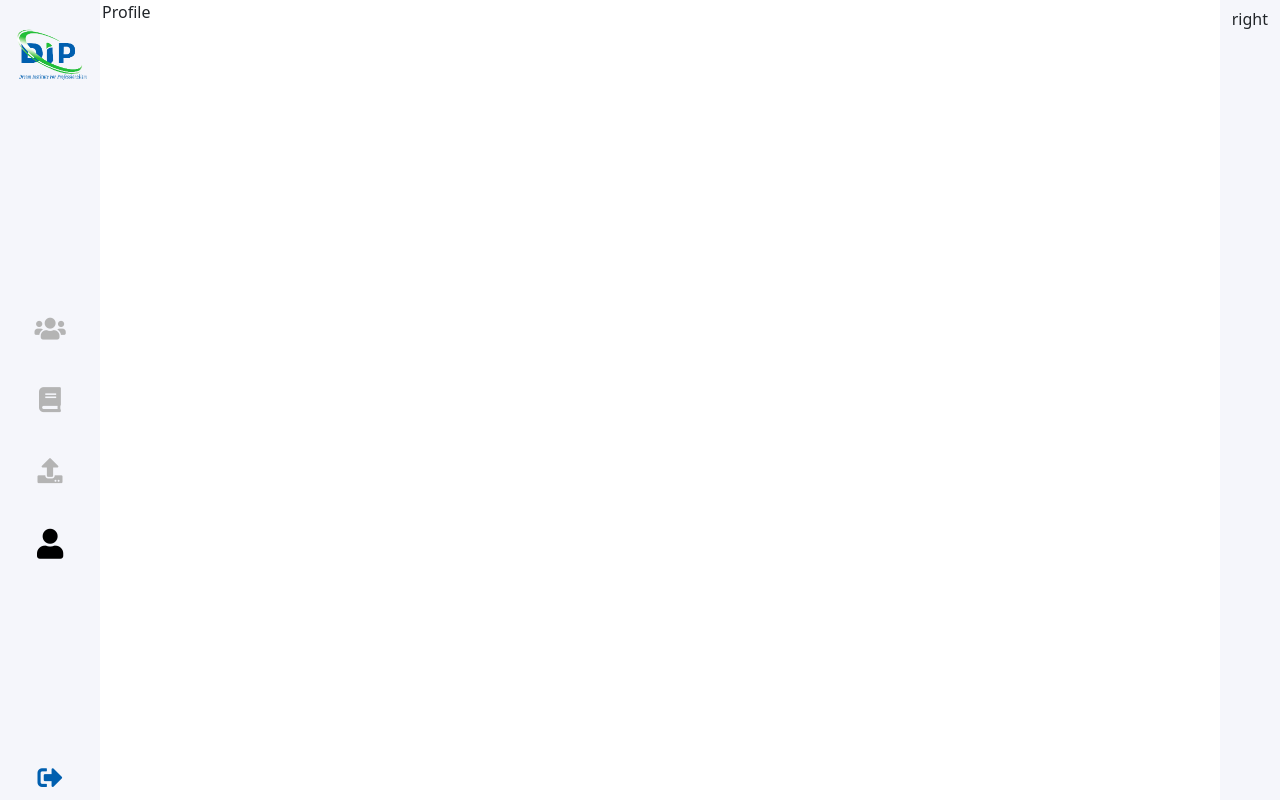
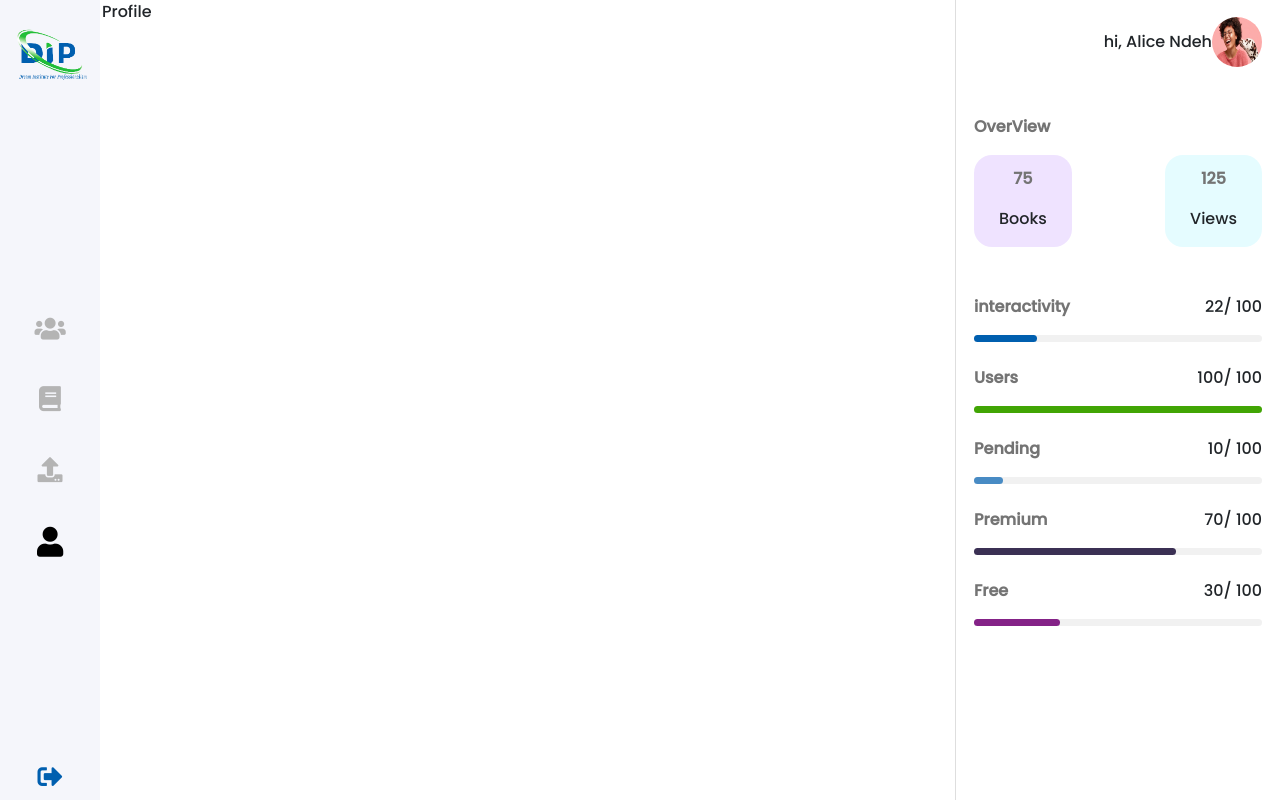
Before and after one commit to alicendeh/DIP, a React (Create React App) app: page /profile in a window 1280 px wide. Built offline with nearby package versions, Linux system fonts and the light colour scheme.

Commit message:
Done with the statistics section

```diff
--- a/src/App.css
+++ b/src/App.css
@@ -1,3 +1,20 @@
+:root {
+  --primary: #005faf;
+  --secondary: #b4b4b4;
+  --primart_dark_violet: hsl(257, 27%, 26%);
+  --black: #000;
+  --purple: #842287;
+  --yellow: #f7ad00;
+  --green: #41a504;
+  --red: rgba(167, 18, 18, 0.71);
+  --white: #fff;
+  --primary-cyan: rgba(0, 95, 176, 0.7);
+  --white: #fff;
+  --light-pink: #efe3ff;
+  --light-blue: #e5fcff;
+  --panel_bckg: #f5f6fb;
+}
+
 .row {
   margin-left: 0px !important;
   margin-right: 0px !important;
@@ -17,6 +34,13 @@
   align-items: center;
 }
 
+.containerCenter {
+  display: flex;
+  flex-direction: row;
+  justify-content: center;
+  align-items: center;
+}
+
 .icon {
   font-size: 25px;
 }
--- a/src/DATA.js
+++ b/src/DATA.js
@@ -16,3 +16,39 @@ export const ICON_DATA_SET = [
     path: "/profile",
   },
 ];
+
+export const STATISTICS_DATA = [
+  {
+    label: "interactivity",
+    val: 22,
+    total: 100,
+  },
+  {
+    label: "Users",
+    val: 100,
+    total: 100,
+  },
+  {
+    label: "Pending",
+    val: 10,
+    total: 100,
+  },
+  {
+    label: "Premium",
+    val: 70,
+    total: 100,
+  },
+  {
+    label: "Free",
+    val: 30,
+    total: 100,
+  },
+];
+
+export const COLOR_ARRAY = [
+  " var(--primary)",
+  "var(--green)",
+  "var(--primary-cyan)",
+  "var(--primart_dark_violet)",
+  "var(--purple)",
+];
--- a/src/Navigation.js
+++ b/src/Navigation.js
@@ -21,7 +21,7 @@ function Navigation() {
           <Route exact path="/" element={<Home />} />
           <Route exact path="/login" element={<Login />} />
           <Route exact path="/signup" element={<Registeration />} />
-          <Route exact path="/admin" element={<AdminLayout />} />
+          {/* <Route exact path="/admin" element={<AdminLayout />} /> */}
           <Route exact path="/users" element={<AllUsers />} />
           <Route exact path="/books" element={<Books />} />
           <Route exact path="/upload" element={<Upload />} />
--- a/src/components/Admin/LeftNavigationBar/LeftNavigationBar.module.css
+++ b/src/components/Admin/LeftNavigationBar/LeftNavigationBar.module.css
@@ -1,21 +1,6 @@
-:root {
-  --primary: #005faf;
-  --secondary: #b4b4b4;
-  --primart_dark_violet: hsl(257, 27%, 26%);
-  --black: #3c3c3c;
-  --purple: #842287;
-  --yellow: #f7ad00;
-  --green: #41a504;
-  --red: rgba(167, 18, 18, 0.71);
-  --white: #fff;
-  --primary-light: rgba(0, 95, 176, 0.7);
-  --white: #fff;
-  --paner_bckg: #f5f6fb;
-}
-
 .container {
   height: 100vh;
-  background-color: var(--paner_bckg);
+  background-color: var(--panel_bckg);
   padding: 7px 12px;
   position: fixed;
   width: 100px;
--- a/src/components/Admin/RightStatisticsSection/RightStatisticsSection.jsx
+++ b/src/components/Admin/RightStatisticsSection/RightStatisticsSection.jsx
@@ -1,19 +1,59 @@
 import React from "react";
 import styles from "./RightStatisticsSection.module.css";
+import { Avater } from "../../../components";
+import { STATISTICS_DATA, COLOR_ARRAY } from "../../../DATA";
 
 function RightStatisticsSection() {
   return (
-    <div
-      style={{
-        position: "fixed",
-        right: 0,
-        height: "100vh",
-        backgroundColor: "var(--paner_bckg)",
-        padding: "7px 12px",
-        position: "fixed",
-      }}
-    >
-      right
+    <div className={styles.container}>
+      <div>
+        <div className={`containerCenter d-flex justify-content-end `}>
+          <p className="pt-3 pr-3 ">
+            hi,
+            <span className="font-weight-bold"> Alice Ndeh</span>
+          </p>
+          <Avater imageUrl={"/cld-sample.jpg"} />
+        </div>
+        <div className={styles.overViewC0ntainer}>
+          <p>OverView</p>
+          <div className={`containerRow ${styles.totalContainer}`}>
+            <div
+              className={`containerColumn ${styles.total} ${styles.totalBooks} `}
+            >
+              <p>75</p>
+              <p>Books</p>
+            </div>
+            <div
+              className={`containerColumn ${styles.total} ${styles.totalViews} `}
+            >
+              <p>125</p>
+              <p>Views</p>
+            </div>
+          </div>
+          <div className="pt-4">
+            {STATISTICS_DATA.map((statistic, index) => (
+              <div className={`pt-4`}>
+                <div className={`containerRow`}>
+                  <p>{statistic.label} </p>
+                  <p>
+                    {statistic.val}/ {statistic.total}{" "}
+                  </p>
+                </div>
+                <div className={styles.main}>
+                  <div
+                    style={{
+                      backgroundColor: COLOR_ARRAY[index],
+                      width: `${statistic.val}%`,
+                      height: "100%",
+                      borderRadius: "7px",
+                    }}
+                  ></div>
+                </div>
+              </div>
+            ))}
+          </div>
+        </div>
+      </div>
     </div>
   );
 }
--- a/src/components/Admin/RightStatisticsSection/RightStatisticsSection.module.css
+++ b/src/components/Admin/RightStatisticsSection/RightStatisticsSection.module.css
@@ -0,0 +1,51 @@
+.container {
+  position: fixed;
+  right: 0;
+  height: 100vh;
+  padding: 14px 18px;
+  border-left: 1px solid #dedede;
+  width: 325px;
+}
+
+.imgContainer {
+  width: 50px;
+  height: 50px;
+  border-radius: 25px;
+}
+.img {
+  width: 100%;
+  height: 100%;
+  border-radius: 25px;
+}
+
+.overViewC0ntainer {
+  flex: 1;
+  margin-top: 45px;
+}
+.overViewC0ntainer p:first-child {
+  color: #747474;
+  font-weight: bold;
+}
+
+.totalBooks {
+  background-color: var(--light-pink);
+}
+.totalViews {
+  background-color: var(--light-blue);
+}
+.total {
+  border-radius: 18px;
+  padding-top: 12px;
+  padding-left: 25px;
+  padding-right: 25px;
+}
+
+.totalContainer {
+  flex: 1;
+}
+
+.main {
+  background-color: #f1f1f1;
+  border-radius: 7px;
+  height: 7px;
+}
--- /dev/null
+++ b/src/components/Avater/Avater.jsx
@@ -0,0 +1,25 @@
+import React from "react";
+
+function Avater({ imageUrl, w, h }) {
+  return (
+    <div
+      style={{
+        width: w ? w : "50px",
+        height: h ? h : "50px",
+        borderRadius: "25px",
+      }}
+    >
+      <img
+        src={imageUrl}
+        style={{
+          width: "100%",
+          height: "100%",
+          borderRadius: "25px",
+        }}
+        alt="user-avater"
+      />
+    </div>
+  );
+}
+
+export default Avater;
--- a/src/components/index.js
+++ b/src/components/index.js
@@ -3,5 +3,13 @@ import Vision from "./Vision";
 import Mission from "./Mission";
 import LeftNavigationBar from "./Admin/LeftNavigationBar/LeftNavigationBar";
 import RightStatisticsSection from "./Admin/RightStatisticsSection/RightStatisticsSection";
+import Avater from "./Avater/Avater";
 
-export { MyPage, Vision, Mission, LeftNavigationBar, RightStatisticsSection };
+export {
+  MyPage,
+  Vision,
+  Mission,
+  LeftNavigationBar,
+  RightStatisticsSection,
+  Avater,
+};
--- a/src/pages/Admin/AdminLayout/AdminLayout.module.css
+++ b/src/pages/Admin/AdminLayout/AdminLayout.module.css
@@ -1,22 +1,11 @@
-:root {
-  --primary: #005faf;
-  --secondary: #b4b4b4;
-  --primart_dark_violet: hsl(257, 27%, 26%);
-  --black: #000;
-  --purple: #842287;
-  --yellow: #f7ad00;
-  --green: #41a504;
-  --red: rgba(167, 18, 18, 0.71);
-  --white: #fff;
-  --primary-cyan: rgba(0, 95, 176, 0.7);
-  --white: #fff;
-}
+@import url("https://fonts.googleapis.com/css2?family=Poppins:wght@500&display=swap");
 
 .container {
   flex: 1;
   display: flex;
   flex-direction: row;
   justify-content: space-between;
+  font-family: "Poppins";
 }
 
 .children {
```
Also changed, not shown: public/cld-sample.jpg (added).
